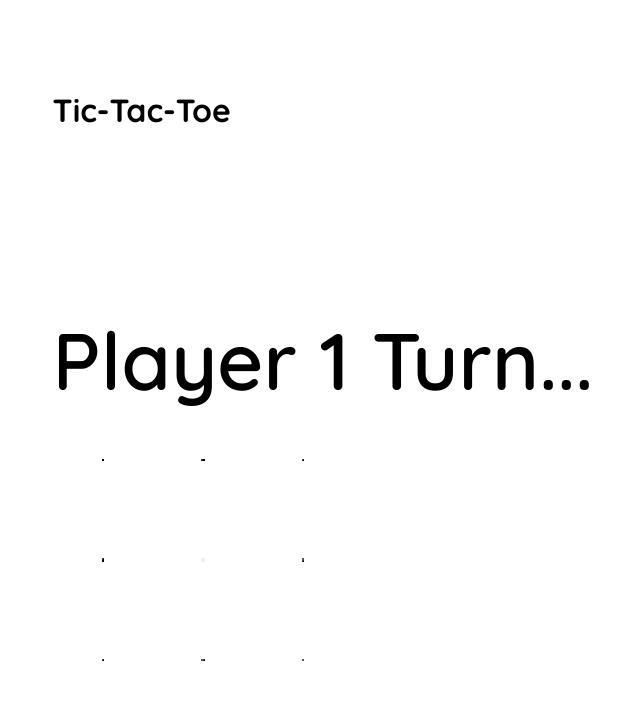
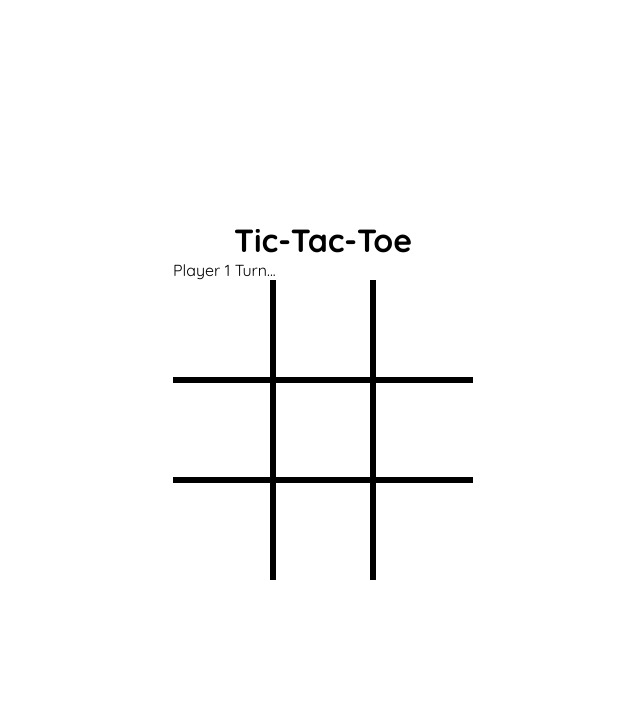
Before and after one commit to JohanyF/Tic-Tac-Toe, a plain HTML site: page index.html in a window 1280 px wide. Shown: the whole page, without its empty margins (317-957 px from the left). Drawn offline with Linux system fonts and the light colour scheme.

Commit message:
Added styling to the container div

```diff
--- a/style.css
+++ b/style.css
@@ -10,17 +10,18 @@ body {
     font-family: "Quicksand", sans-serif;
 }
 
-p {
+/* p {
     font-size: 5rem;
     font-weight: 600;
-}
+} */
 
 .container {
     height: 100vh;
     width: 100vw;
-    display: grid;
+    display: flex;
+    justify-content: center;
     align-items: center;
-    justify-content: center;
+    flex-direction: column;
 }
 
 .game-container {
@@ -34,13 +35,20 @@ p {
     grid-template-rows: 100px 100px 100px;
 }
 
-.cell {
+.btn-cell {
     height: 100px;
     width: 100px;
     background-color: white;
     border: 3px solid black;
+    color: black;
 
     font-family: inherit;
+    font-size: 5rem;
+    font-weight: 600;
+}
+
+.btn-cell:disabled {
+    cursor: not-allowed;
 }
 
 .nbl {
```
